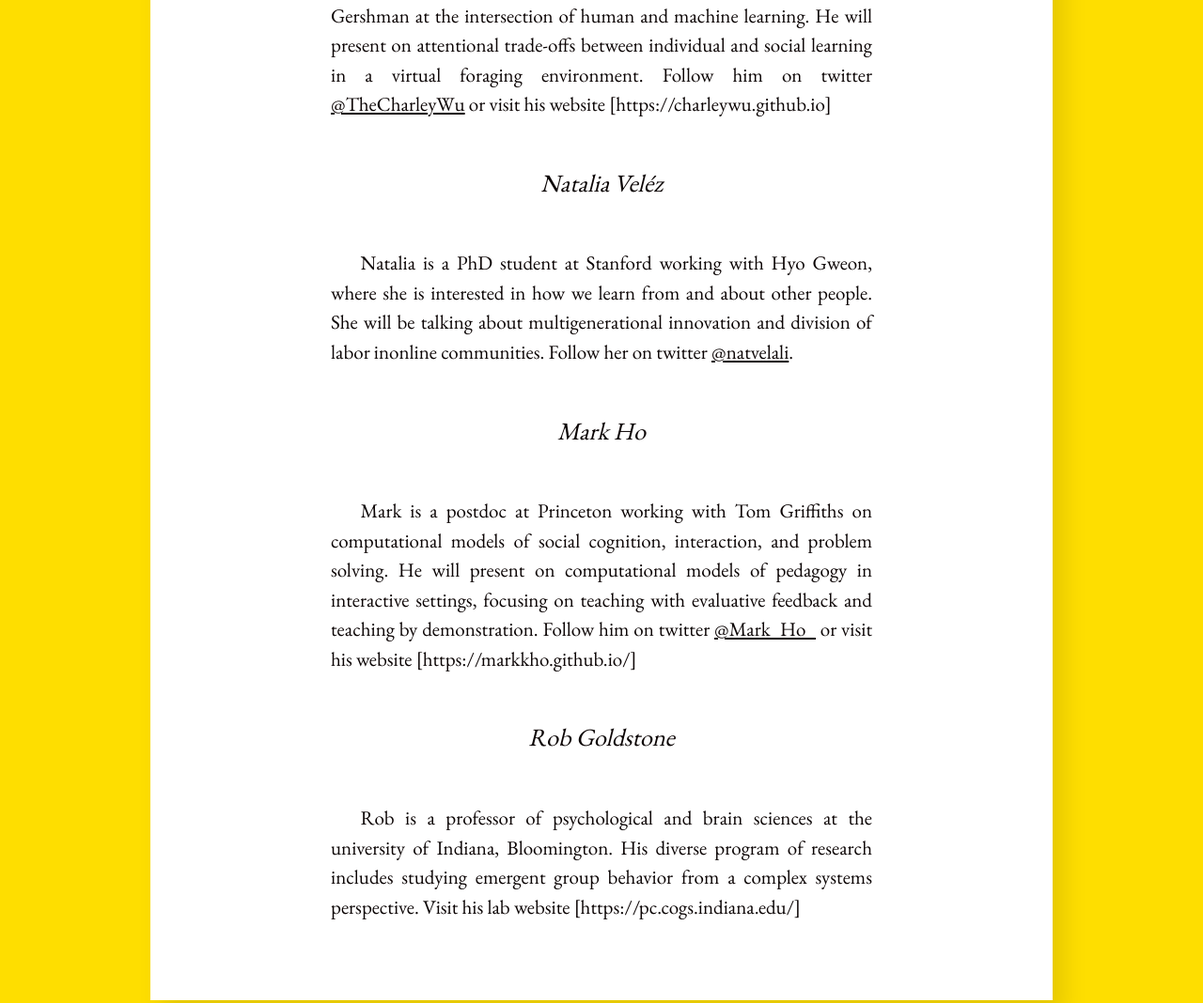
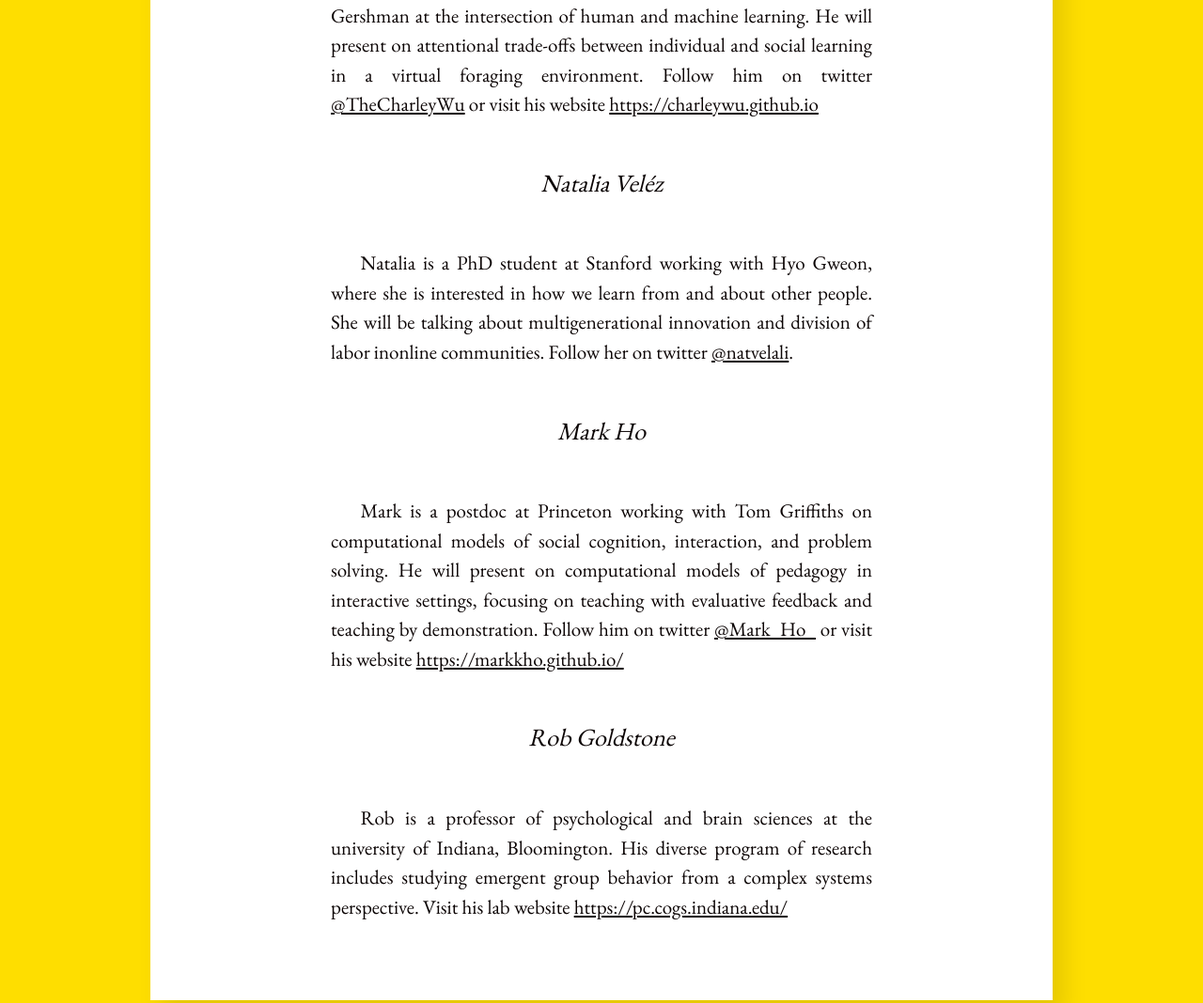
Before and after one commit to cognitioncollectivesandculture/cognitioncollectivesandculture.github.io, a Jekyll site: the page built from organizers.md, in a window 1280 px wide. Shown: the part 652-1720 px from the top of the page at 94% size. Built offline with Jekyll 4.4.1, drawn with Linux system fonts in a browser that asks for light colours; part of the change alters nothing that is shown.

```diff
--- a/organizers.md
+++ b/organizers.md
@@ -5,7 +5,7 @@ title: Organizers
 
 #### Charley Wu
 
-Charley is a postdoc at Harvard working with Fiery Cushman and Sam Gershman at the intersection of human and machine learning. He will present on attentional trade-offs between individual and social learning in a virtual foraging environment. Follow him on twitter [@TheCharleyWu](https://twitter.com/TheCharleyWu) or visit his website [https://charleywu.github.io]
+Charley is a postdoc at Harvard working with Fiery Cushman and Sam Gershman at the intersection of human and machine learning. He will present on attentional trade-offs between individual and social learning in a virtual foraging environment. Follow him on twitter [@TheCharleyWu](https://twitter.com/TheCharleyWu) or visit his website [https://charleywu.github.io](https://charleywu.github.io)
 
 
 
@@ -16,8 +16,8 @@ Natalia is a PhD student at Stanford working with Hyo Gweon, where she is intere
 
 #### Mark Ho
 
-Mark is a postdoc at Princeton working with Tom Griffiths on computational models of social cognition, interaction, and problem solving. He will present on computational models of pedagogy in interactive settings, focusing on teaching with evaluative feedback and teaching by demonstration. Follow him on twitter [@Mark_Ho_](https://twitter.com/Mark_Ho_) or visit his website [https://markkho.github.io/]
+Mark is a postdoc at Princeton working with Tom Griffiths on computational models of social cognition, interaction, and problem solving. He will present on computational models of pedagogy in interactive settings, focusing on teaching with evaluative feedback and teaching by demonstration. Follow him on twitter [@Mark_Ho_](https://twitter.com/Mark_Ho_) or visit his website [https://markkho.github.io/](https://markkho.github.io/)
 
 #### Rob Goldstone
 
-Rob is a professor of psychological and brain sciences at the university of Indiana, Bloomington. His diverse program of research includes studying emergent group behavior from a complex systems perspective. Visit his lab website [https://pc.cogs.indiana.edu/]
+Rob is a professor of psychological and brain sciences at the university of Indiana, Bloomington. His diverse program of research includes studying emergent group behavior from a complex systems perspective. Visit his lab website [https://pc.cogs.indiana.edu/](https://pc.cogs.indiana.edu/)
```
